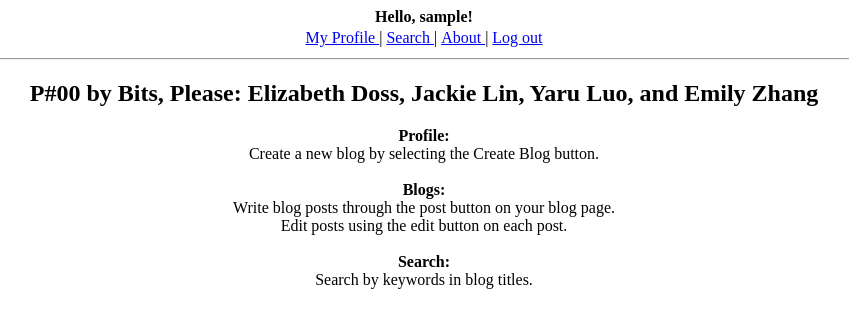
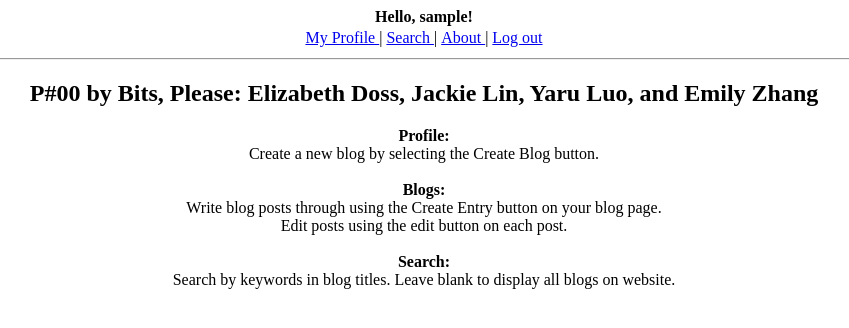
Before and after one commit to jacksonzou123/softdev-p00, a Flask app: page /about in a window 1280 px wide. Shown: the top 328 px of the page, without its empty margins (216-1065 px from the left). Run offline with Flask 2, Linux system fonts and the light colour scheme; the visitor is signed in with stand-in values (Sample User, id 1); tables that the repository leaves empty hold one stand-in row (values such as "Sample post").

Commit message:
slight change in wording

```diff
--- a/templates/about.html
+++ b/templates/about.html
@@ -5,8 +5,8 @@
     <b>Profile:</b><br>
         Create a new blog by selecting the Create Blog button. <br><br>
     <b>Blogs:</b><br>
-        Write blog posts through the post button on your blog page. <br>
+        Write blog posts through using the Create Entry button on your blog page. <br>
         Edit posts using the edit button on each post. <br><br>
     <b>Search:</b><br>
-        Search by keywords in blog titles.
+        Search by keywords in blog titles. Leave blank to display all blogs on website.
 {% endblock %}
--- a/templates/search.html
+++ b/templates/search.html
@@ -5,7 +5,7 @@
     Search: <input type="text" name="keyword">
     <input type="submit" value="Submit">
 </form>
-<i style="font-size:11px;">To display all blogs on the website, don't input anything in the search bar and click submit. </i><br>
+<i style="font-size:11px;">To display all blogs on the website, leave search bar blank and click submit. </i><br>
 <br>
 
 {% for id, title, owner_id, owner in results %}
```
